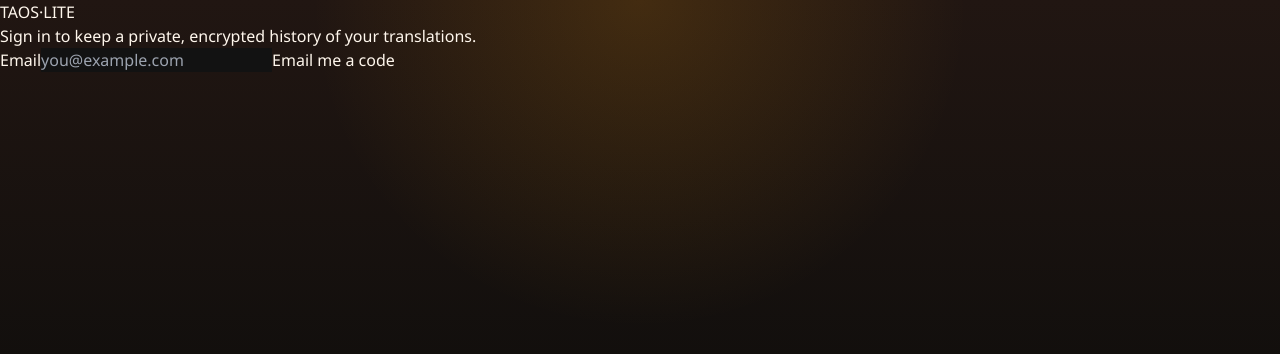
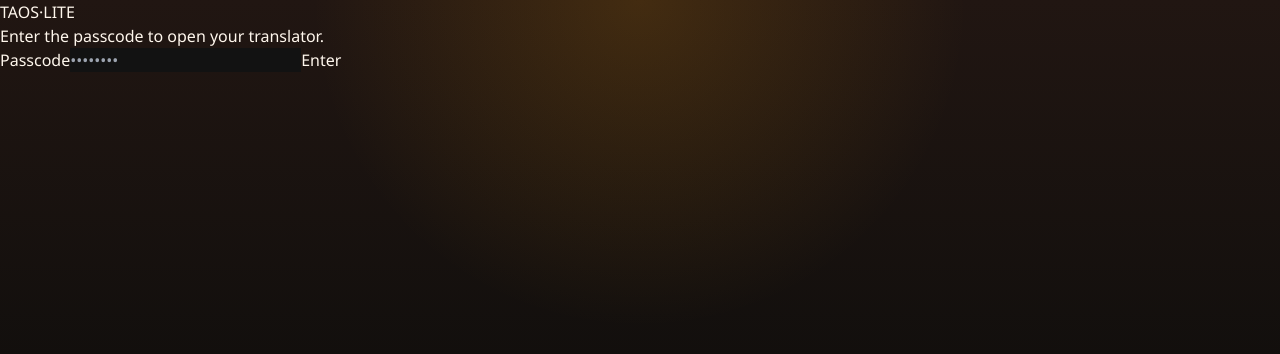
Before and after one commit to xdrabbit/TAOS-LITE, a Next.js app: page / in a window 1280 px wide. Shown: the top 354 px of the page. Built offline with nearby package versions, Linux system fonts and the light colour scheme; no server answers.

Commit message:
auth: switch to shared-passcode sign-in on dedicated Supabase project

```diff
--- a/components/SignIn.tsx
+++ b/components/SignIn.tsx
@@ -3,52 +3,30 @@
 import { useState } from "react";
 import { supabase } from "@/lib/supabase";
 
-function msg(e: unknown): string {
-  return e instanceof Error ? e.message : "Something went wrong. Try again.";
-}
+// Shared account for the two of you. No email is ever sent; the passcode is the
+// password, verified by Supabase, and Row-Level Security protects the history.
+const SHARED_EMAIL = "taos@ritualstack.io";
 
 export function SignIn(): JSX.Element {
-  const [email, setEmail] = useState("");
-  const [code, setCode] = useState("");
-  const [stage, setStage] = useState<"email" | "code">("email");
+  const [passcode, setPasscode] = useState("");
   const [busy, setBusy] = useState(false);
   const [error, setError] = useState<string | null>(null);
-  const [info, setInfo] = useState<string | null>(null);
 
-  async function sendCode(e: React.FormEvent) {
-    e.preventDefault();
-    setError(null);
-    setInfo(null);
-    setBusy(true);
-    try {
-      const { error } = await supabase.auth.signInWithOtp({
-        email: email.trim(),
-        options: { shouldCreateUser: true }
-      });
-      if (error) throw error;
-      setStage("code");
-      setInfo("Check your email for a 6-digit code and enter it below.");
-    } catch (err) {
-      setError(msg(err));
-    } finally {
-      setBusy(false);
-    }
-  }
-
-  async function verify(e: React.FormEvent) {
+  async function submit(e: React.FormEvent) {
     e.preventDefault();
     setError(null);
     setBusy(true);
     try {
-      const { error } = await supabase.auth.verifyOtp({
-        email: email.trim(),
-        token: code.trim(),
-        type: "email"
+      const { error } = await supabase.auth.signInWithPassword({
+        email: SHARED_EMAIL,
+        password: passcode
       });
-      if (error) throw error;
-      // AppShell's auth listener takes it from here.
-    } catch (err) {
-      setError(msg(err));
+      if (error) {
+        setError("Incorrect passcode. Try again.");
+      }
+      // On success, AppShell's auth listener swaps in the app.
+    } catch {
+      setError("Sign-in failed. Check your connection and try again.");
     } finally {
       setBusy(false);
     }
@@ -58,70 +36,28 @@ export function SignIn(): JSX.Element {
     <main className="flex min-h-screen items-center justify-center px-5">
       <div className="w-full max-w-sm rounded-3xl border border-white/10 bg-[rgba(20,16,14,0.86)] p-6 shadow-[0_24px_80px_rgba(0,0,0,0.3)]">
         <h1 className="text-2xl font-semibold tracking-tight text-amber-200">TAOS·LITE</h1>
-        <p className="mt-1 text-sm text-amber-100/60">
-          Sign in to keep a private, encrypted history of your translations.
-        </p>
+        <p className="mt-1 text-sm text-amber-100/60">Enter the passcode to open your translator.</p>
 
-        {stage === "email" ? (
-          <form onSubmit={sendCode} className="mt-6 flex flex-col gap-3">
-            <label className="text-xs uppercase tracking-[0.18em] text-amber-100/50">Email</label>
+        <form onSubmit={submit} className="mt-6 flex flex-col gap-3">
+          <label className="text-xs uppercase tracking-[0.18em] text-amber-100/50">Passcode</label>
           <input
-              type="email"
+            type="password"
             required
-              autoComplete="email"
-              inputMode="email"
-              value={email}
-              onChange={(e) => setEmail(e.target.value)}
-              placeholder="you@example.com"
+            autoComplete="current-password"
+            value={passcode}
+            onChange={(e) => setPasscode(e.target.value)}
+            placeholder="••••••••"
             className="rounded-2xl border border-white/10 bg-black/30 px-4 py-3 text-lg text-white outline-none focus:border-amber-300/50"
           />
           <button
             type="submit"
-              disabled={busy || !email.trim()}
+            disabled={busy || !passcode}
             className="mt-2 rounded-2xl bg-amber-400 px-5 py-3 text-lg font-semibold text-stone-950 transition hover:bg-amber-300 disabled:opacity-60"
           >
-              {busy ? "Sending…" : "Email me a code"}
+            {busy ? "Opening…" : "Enter"}
           </button>
         </form>
-        ) : (
-          <form onSubmit={verify} className="mt-6 flex flex-col gap-3">
-            <label className="text-xs uppercase tracking-[0.18em] text-amber-100/50">
-              6-digit code
-            </label>
-            <input
-              type="text"
-              required
-              inputMode="numeric"
-              autoComplete="one-time-code"
-              value={code}
-              onChange={(e) => setCode(e.target.value.replace(/[^0-9]/g, ""))}
-              placeholder="123456"
-              maxLength={6}
-              className="rounded-2xl border border-white/10 bg-black/30 px-4 py-3 text-center text-2xl tracking-[0.4em] text-white outline-none focus:border-amber-300/50"
-            />
-            <button
-              type="submit"
-              disabled={busy || code.trim().length < 6}
-              className="mt-2 rounded-2xl bg-amber-400 px-5 py-3 text-lg font-semibold text-stone-950 transition hover:bg-amber-300 disabled:opacity-60"
-            >
-              {busy ? "Verifying…" : "Verify & sign in"}
-            </button>
-            <button
-              type="button"
-              onClick={() => {
-                setStage("email");
-                setCode("");
-                setError(null);
-                setInfo(null);
-              }}
-              className="text-sm text-amber-100/60 underline-offset-2 hover:underline"
-            >
-              Use a different email
-            </button>
-          </form>
-        )}
 
-        {info ? <p className="mt-4 text-sm text-emerald-200/80">{info}</p> : null}
         {error ? <p className="mt-4 text-sm text-rose-300">{error}</p> : null}
       </div>
     </main>
--- a/lib/supabase.ts
+++ b/lib/supabase.ts
@@ -4,10 +4,11 @@ import { createClient } from "@supabase/supabase-js";
 // every Supabase app. Security comes from Row-Level Security on the table, not
 // from hiding this key. The service_role key is the secret one and is NEVER
 // used in the client.
+// Dedicated TAOS-LITE Supabase project (isolated from other apps).
 const SUPABASE_URL =
-  process.env.NEXT_PUBLIC_SUPABASE_URL ?? "https://psqesjcbqxmmucrdhugx.supabase.co";
+  process.env.NEXT_PUBLIC_SUPABASE_URL ?? "https://duqkmuaceklnfgvoufrz.supabase.co";
 const SUPABASE_KEY =
-  process.env.NEXT_PUBLIC_SUPABASE_ANON_KEY ?? "sb_publishable_Dq-FbnOrMVFSlrrldGe-qw_qeYeshcV";
+  process.env.NEXT_PUBLIC_SUPABASE_ANON_KEY ?? "sb_publishable_LBhw7XTAhPWjNhbmjcf3uA_r_tbaALD";
 
 export const supabase = createClient(SUPABASE_URL, SUPABASE_KEY, {
   auth: {
```
Lines whose indentation alone changed are shown as unchanged.
